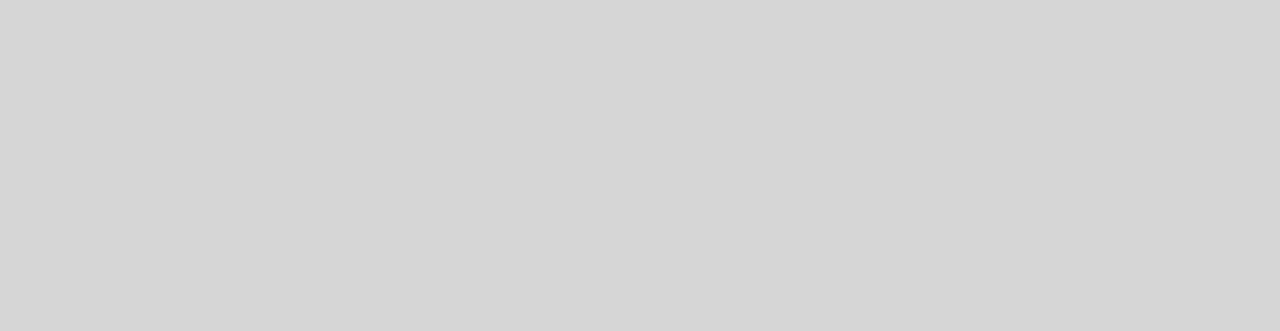
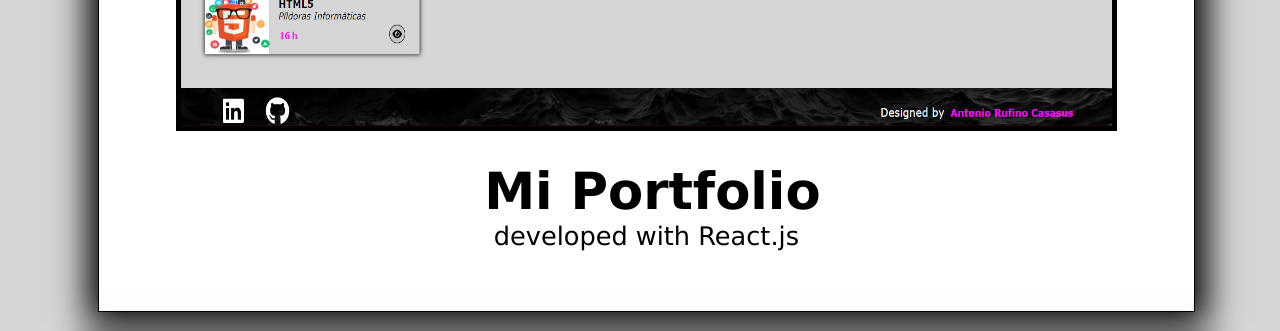
Before and after one commit to devs-toni/Projects, a React (Create React App) app in the folder arcp/: page /#/projects in a window 1280 px wide. Shown: the part 760-1091 px from the top of the page. Before the commit the page ends 800 px from the top, so only its background shows below. Built offline with nearby package versions, Linux system fonts and the light colour scheme.

Commit message:
projects structure finished

```diff
--- a/arcp/src/components/Projects.jsx
+++ b/arcp/src/components/Projects.jsx
@@ -1,8 +1,15 @@
 import React from 'react'
+import Project from './specific/Project';
+import arcp from '../assets/img/arcp.png';
 
 const Projects = () => {
   return (
-    <div>Projects</div>
+    <div className='courses projects'>
+      <Project img={arcp} title='Mi Portfolio' tech='developed with React.js'  />
+      <Project img='' title='Bikers' tech='Spring Boot'  />
+      <Project img='' title='Calculator' tech='React.js'  />
+      <Project img='' title='Pokemon Console' tech='Java'  />
+    </div>
   )
 }
 
--- /dev/null
+++ b/arcp/src/components/specific/Project.jsx
@@ -0,0 +1,16 @@
+import React from 'react';
+import '../../styles/project.css';
+
+const Project = ( { img, title, tech } ) => {
+  return (
+    <div className='project'>
+        <img className='img' src={img} alt={title} />
+        <div className="info">
+            <p className='name'>{title}</p>
+            <p className='tech'>{tech}</p>
+        </div>
+    </div>
+  )
+}
+
+export default Project
--- /dev/null
+++ b/arcp/src/styles/project.css
@@ -0,0 +1,40 @@
+.projects {
+    display: flex;
+    flex-flow: row wrap;
+    padding-left: 80px;
+    justify-content: center;
+}
+
+.project {
+    min-width: 90%;
+    min-height: 100vh;
+    margin-right: 1.5%;
+    display: flex;
+    flex-direction: column;
+    border: 1px solid black;
+    padding: 30px;
+    align-items: center;
+    margin-bottom: 40px;
+    background-color: white;
+    box-shadow: 1px 1px 33px 11px;
+}
+
+.project .img {
+    min-width: 90%;
+    min-height: 80%;
+    border: 5px solid black;
+}
+
+.project .info {
+    text-align: center;
+    padding: 0;
+}
+
+.project .info .name {
+    text-align: center;
+    font-size: 2em;
+}
+
+.project .info .tech {
+    text-align: center;
+}
```
Also changed, not shown: arcp/src/assets/img/arcp.png (added).
